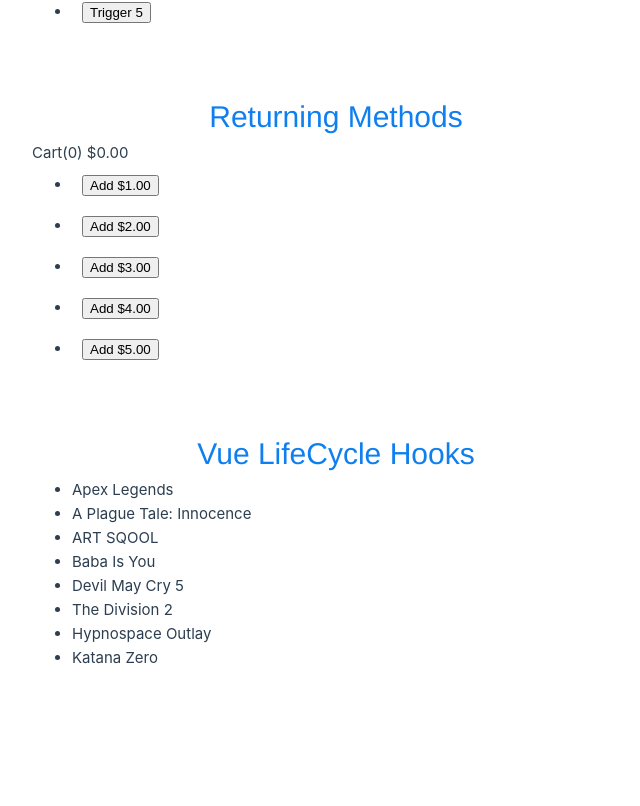
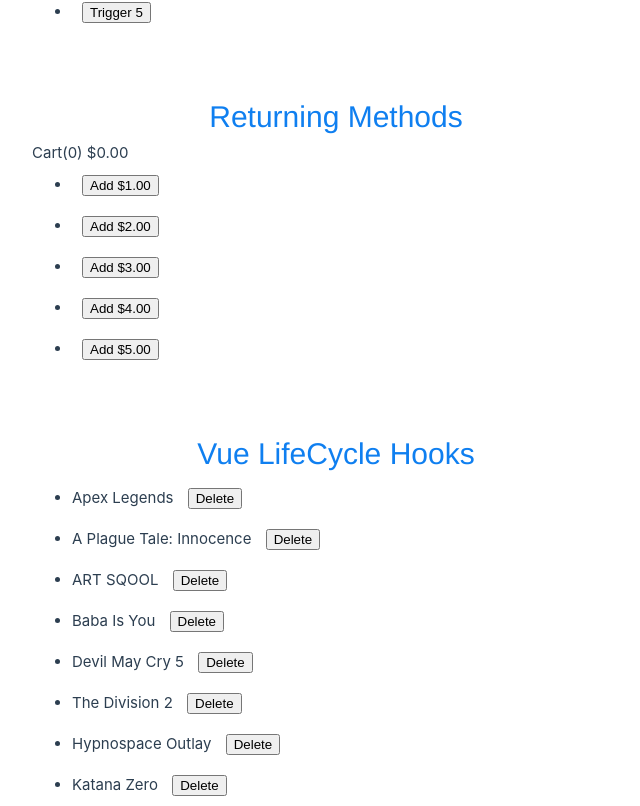
Before and after one commit to ProgrammerSohan/Vue-Js3_Frontend-Dev, a Vue app in the folder s1_ch1/first_app/: page / in a window 1280 px wide. Shown: the part 2747-3553 px from the top of the page, without its empty margins (0-640 px from the left). Before the commit the page ends 3417 px from the top, so only its background shows below. Built offline with nearby package versions, Linux system fonts and the light colour scheme.

Commit message:
1.31_beforeupdate() & updated()

```diff
--- a/s1_ch1/first_app/src/components/Exercise1-10.vue
+++ b/s1_ch1/first_app/src/components/Exercise1-10.vue
@@ -5,6 +5,7 @@
                 <li v-for="(item, n) in list" :key="n">
 
                     {{ item}}
+                    <button @click="deleteItem(item)">Delete</button>
                 </li>
             </ul>
 
@@ -35,13 +36,26 @@
     created(){
         alert('created: data and events ready, but no DOM');
     }*/
-
+/*
     beforeMount(){
         alert('beforeMount: $el not ready');
     },
     mounted(){
         alert('mounted: DOM ready to use');
 
+    },*/
+
+    methods:{
+        deleteItem(value){
+            this.list = this.list.filter(item=>item !== value)
+        },
+
+    },
+    beforeUpdate(){
+        alert('beforeUpdate: we know an update is about to happen, and have the data');
+    },
+    updated(){
+        alert('updated: virtual DOM will update after you click ok');
     },
 
 }
```
